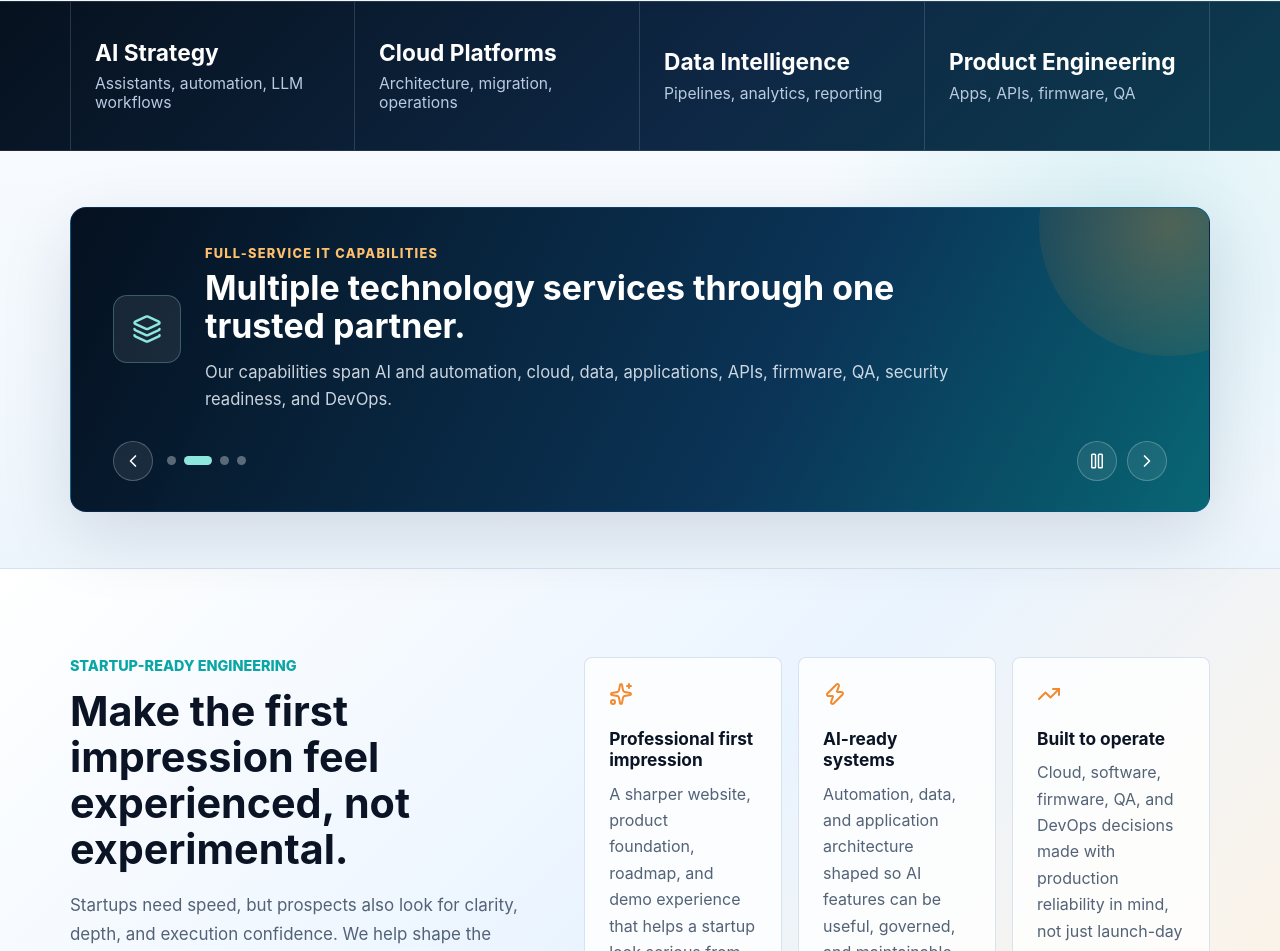
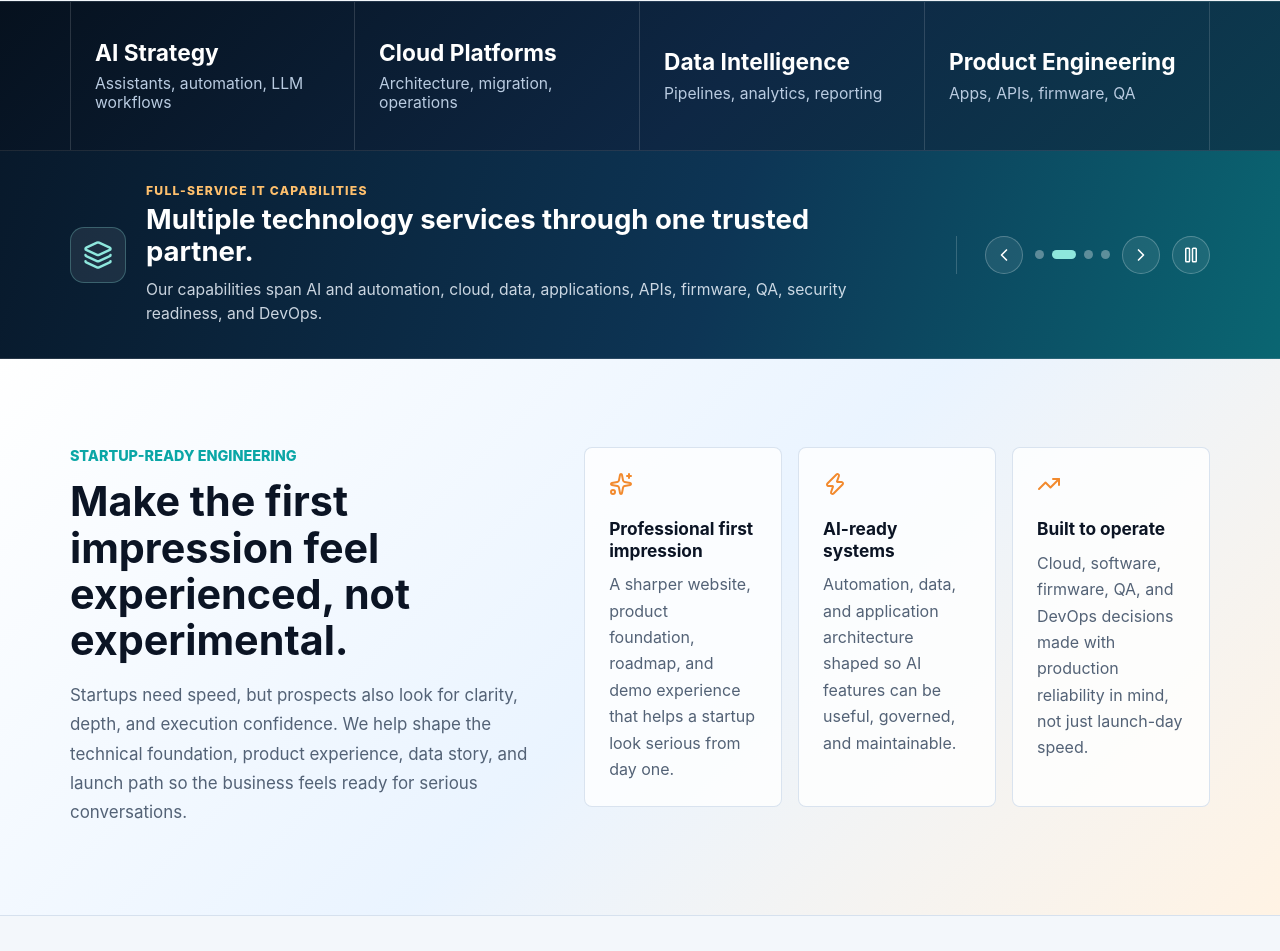
Before and after one commit to satish-develop/website-code, a React (Vite) app: page / in a window 1280 px wide. Shown: the part 867-1818 px from the top of the page. Built offline with nearby package versions, Linux system fonts and the light colour scheme.

Commit message:
Refine company carousel layout

```diff
--- a/src/App.css
+++ b/src/App.css
@@ -462,55 +462,34 @@ button {
 }
 
 .company-highlights {
-  padding: 56px 0;
+  color: var(--paper);
   background:
-    radial-gradient(circle at 88% 16%, rgba(10, 166, 166, 0.12), transparent 26%),
-    linear-gradient(180deg, #f7fbff, #edf5fc);
-  border-bottom: 1px solid var(--line);
+    linear-gradient(108deg, #08192b 0%, #0d3555 56%, #0a6672 100%),
+    var(--deep);
+  border-bottom: 1px solid rgba(255, 255, 255, 0.12);
 }
 
 .highlight-carousel {
   position: relative;
-  min-height: 286px;
-  display: grid;
-  align-content: space-between;
-  gap: 28px;
-  padding: 38px 42px 30px;
-  overflow: hidden;
-  color: var(--paper);
-  background:
-    linear-gradient(118deg, rgba(5, 17, 31, 0.98), rgba(11, 53, 89, 0.96) 62%, rgba(8, 109, 122, 0.92)),
-    var(--deep);
-  border: 1px solid rgba(23, 109, 228, 0.22);
-  border-radius: 16px;
-  box-shadow: var(--shadow);
-}
-
-.highlight-carousel::after {
-  position: absolute;
-  width: 260px;
-  height: 260px;
-  right: -90px;
-  top: -112px;
-  background: radial-gradient(circle, rgba(242, 138, 46, 0.3), rgba(242, 138, 46, 0));
-  border-radius: 50%;
-  content: "";
-  pointer-events: none;
+  min-height: 196px;
+  display: grid;
+  grid-template-columns: minmax(0, 1fr) auto;
+  gap: 40px;
+  align-items: center;
+  padding: 32px 0;
 }
 
 .highlight-slide {
-  position: relative;
-  z-index: 1;
-  display: grid;
-  grid-template-columns: 68px minmax(0, 1fr);
-  gap: 24px;
+  display: grid;
+  grid-template-columns: 56px minmax(0, 1fr);
+  gap: 20px;
   align-items: center;
   animation: highlight-in 320ms ease-out both;
 }
 
 .highlight-icon {
-  width: 68px;
-  height: 68px;
+  width: 56px;
+  height: 56px;
   display: grid;
   place-items: center;
   color: #8ee7dd;
@@ -520,41 +499,41 @@ button {
 }
 
 .highlight-kicker {
-  margin: 0 0 8px;
+  margin: 0 0 6px;
   color: #ffc06d;
-  font-size: 0.8rem;
+  font-size: 0.76rem;
   font-weight: 850;
   letter-spacing: 0.1em;
   text-transform: uppercase;
 }
 
 .highlight-copy h2 {
-  max-width: 760px;
+  max-width: 680px;
   margin: 0;
-  font-size: 2.12rem;
-  line-height: 1.12;
+  font-size: 1.72rem;
+  line-height: 1.16;
 }
 
 .highlight-copy > p:last-child {
-  max-width: 820px;
-  margin: 14px 0 0;
+  max-width: 780px;
+  margin: 10px 0 0;
   color: rgba(239, 247, 255, 0.84);
-  font-size: 1.04rem;
-  line-height: 1.62;
+  font-size: 0.98rem;
+  line-height: 1.55;
 }
 
 .carousel-controls {
-  position: relative;
-  z-index: 1;
   display: flex;
   align-items: center;
-  gap: 10px;
+  gap: 8px;
+  padding-left: 28px;
+  border-left: 1px solid rgba(255, 255, 255, 0.18);
 }
 
 .carousel-control {
   flex: 0 0 auto;
-  width: 40px;
-  height: 40px;
+  width: 38px;
+  height: 38px;
   display: grid;
   padding: 0;
   place-items: center;
@@ -584,7 +563,7 @@ button {
   display: flex;
   align-items: center;
   gap: 8px;
-  margin: 0 auto 0 4px;
+  margin: 0 4px;
 }
 
 .carousel-dot {
@@ -600,9 +579,13 @@ button {
 }
 
 .carousel-dot.is-active {
-  width: 28px;
+  width: 24px;
   background: #8ee7dd;
   border-radius: 999px;
+}
+
+.carousel-toggle {
+  margin-left: 4px;
 }
 
 @keyframes highlight-in {
@@ -1393,6 +1376,17 @@ button {
     font-size: 1.12rem;
   }
 
+  .highlight-carousel {
+    grid-template-columns: 1fr;
+    gap: 22px;
+  }
+
+  .carousel-controls {
+    width: fit-content;
+    padding-left: 0;
+    border-left: 0;
+  }
+
   .outcomes-grid,
   .service-grid,
   .startup-layout,
@@ -1450,13 +1444,9 @@ button {
     height: 70px;
   }
 
-  .company-highlights {
-    padding: 40px 0;
-  }
-
   .highlight-carousel {
-    min-height: 360px;
-    padding: 28px 24px 24px;
+    min-height: 0;
+    padding: 30px 0;
   }
 
   .highlight-slide {
@@ -1465,12 +1455,12 @@ button {
   }
 
   .highlight-icon {
-    width: 58px;
-    height: 58px;
+    width: 52px;
+    height: 52px;
   }
 
   .highlight-copy h2 {
-    font-size: 1.72rem;
+    font-size: 1.55rem;
   }
 
   .brand-logo {
--- a/src/App.jsx
+++ b/src/App.jsx
@@ -398,7 +398,7 @@ function App() {
           </div>
         </section>
 
-        <section className="company-highlights" aria-label="Company highlights">
+        <section className="company-highlights" id="company-highlights" aria-label="Company highlights">
           <div className="section-inner">
             <div
               className="highlight-carousel"
@@ -458,6 +458,16 @@ function App() {
                 <button
                   className="carousel-control"
                   type="button"
+                  aria-label="Next company highlight"
+                  onClick={() =>
+                    setActiveHighlight((current) => (current + 1) % companyHighlights.length)
+                  }
+                >
+                  <ChevronRight size={20} aria-hidden="true" />
+                </button>
+                <button
+                  className="carousel-control carousel-toggle"
+                  type="button"
                   aria-label={carouselPlaying ? 'Pause company highlights' : 'Play company highlights'}
                   title={carouselPlaying ? 'Pause highlights' : 'Play highlights'}
                   onClick={() => setCarouselPlaying((playing) => !playing)}
@@ -467,16 +477,6 @@ function App() {
                   ) : (
                     <Play size={18} aria-hidden="true" />
                   )}
-                </button>
-                <button
-                  className="carousel-control"
-                  type="button"
-                  aria-label="Next company highlight"
-                  onClick={() =>
-                    setActiveHighlight((current) => (current + 1) % companyHighlights.length)
-                  }
-                >
-                  <ChevronRight size={20} aria-hidden="true" />
                 </button>
               </div>
             </div>
```
Also changed, not shown: 4 other files (tests, documents, lock files or other folders).
